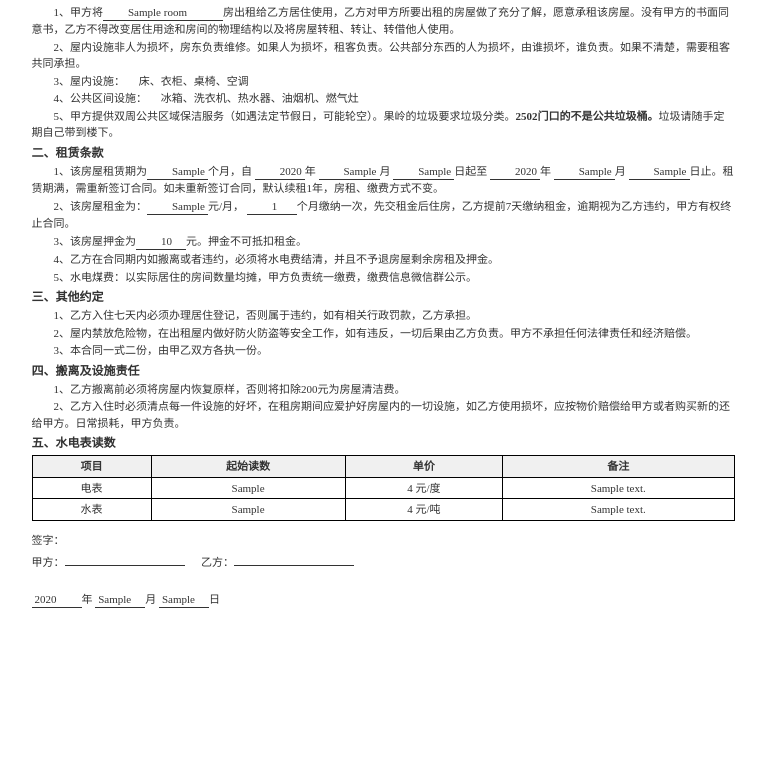
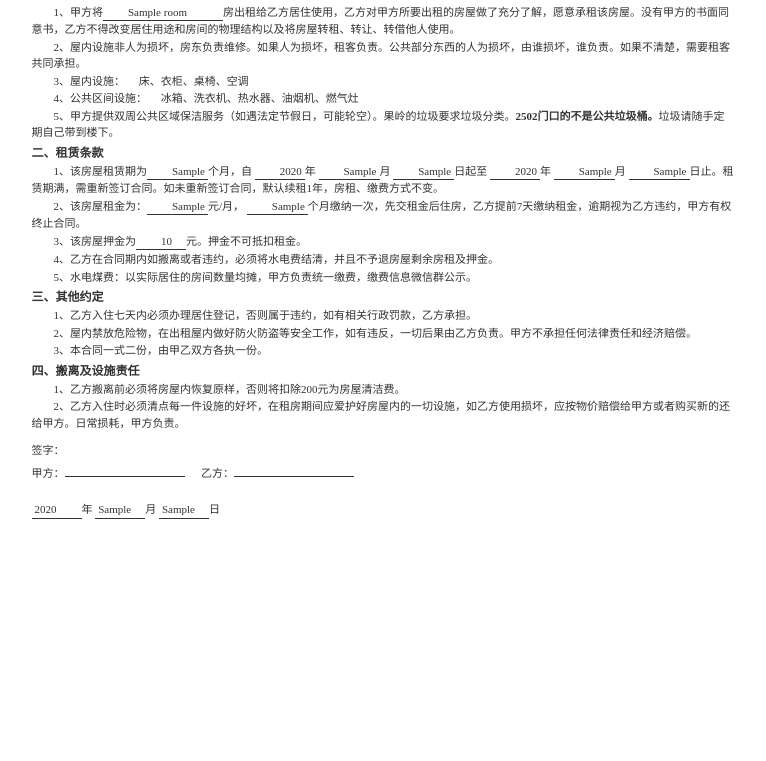
Before and after one commit to zhangxiqin-coder/rentSystem, a Python web app: template frontend/public/templates/lease-contract-template-goling.html in a window 1280 px wide. Shown: the part 157-918 px from the top of the page, without its empty margins (257-1023 px from the left). Run offline with Jinja, Linux system fonts and the light colour scheme; the template is opened without the code that fills it: most values are stand-ins (such as "Sample title", 1, 10 or a date in 2020).

Commit message:
fix: 果岭合同模板修复—删除水电表读数表格，付款周期改为动态

```diff
--- a/frontend/public/templates/lease-contract-template-goling.html
+++ b/frontend/public/templates/lease-contract-template-goling.html
@@ -237,7 +237,7 @@
                 </div>
                 <div class="article-content">
                     2、该房屋租金为：<span class="input-line">{{ monthly_rent }}</span>元/月，
-                    <span class="input-line">1</span>个月缴纳一次，先交租金后住房，乙方提前7天缴纳租金，逾期视为乙方违约，甲方有权终止合同。
+                    <span class="input-line">{{ payment_cycle }}</span>个月缴纳一次，先交租金后住房，乙方提前7天缴纳租金，逾期视为乙方违约，甲方有权终止合同。
                 </div>
                 <div class="article-content">
                     3、该房屋押金为<span class="input-line">{{ deposit_amount }}</span>元。押金不可抵扣租金。
@@ -280,38 +280,6 @@
             </div>
         </div>
 
-        <!-- 第五条 水电表读数 -->
-        <div class="section">
-            <div class="article">
-                <div class="article-title">五、水电表读数</div>
-
-                <table class="utility-table">
-                    <thead>
-                        <tr>
-                            <th>项目</th>
-                            <th>起始读数</th>
-                            <th>单价</th>
-                            <th>备注</th>
-                        </tr>
-                    </thead>
-                    <tbody>
-                        <tr>
-                            <td>电表</td>
-                            <td>{{ electricity_initial_reading }}</td>
-                            <td>{{ electricity_rate }} 元/度</td>
-                            <td>{{ electricity_note }}</td>
-                        </tr>
-                        <tr>
-                            <td>水表</td>
-                            <td>{{ water_initial_reading }}</td>
-                            <td>{{ water_rate }} 元/吨</td>
-                            <td>{{ water_note }}</td>
-                        </tr>
-                    </tbody>
-                </table>
-            </div>
-        </div>
-
         <!-- 签字区 -->
         <div class="signature-section">
             <div class="signature-item">
```
